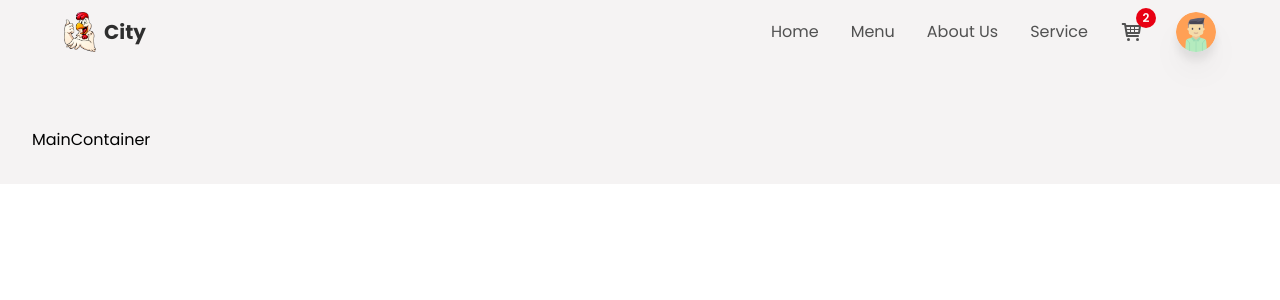
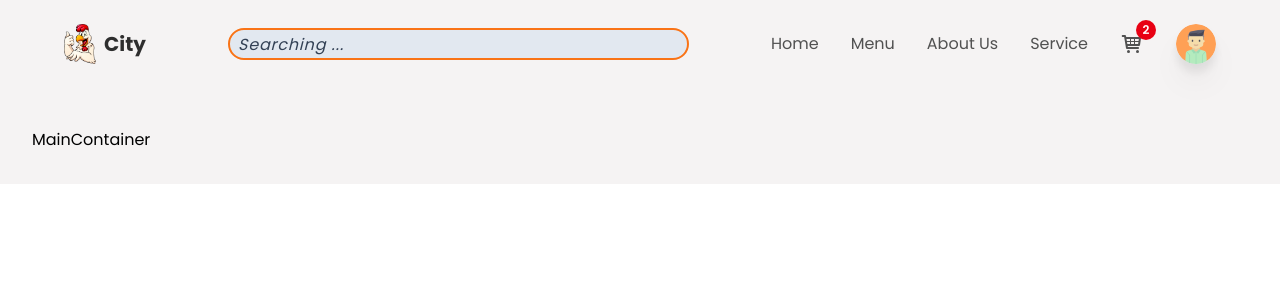
Before and after one commit to ahrorbek69/food-delivery-0077, a React (Create React App) app: page / in a window 1280 px wide. Shown: the top 300 px of the page. Built offline with nearby package versions, Linux system fonts and the light colour scheme.

Commit message:
juvelly5

```diff
--- a/src/components/Header.jsx
+++ b/src/components/Header.jsx
@@ -67,6 +67,13 @@ else {
             <img src={Logo} alt="logo" className=' w-8 object-cover' />
             <p className=' text-headingColor text-xl font-bold'>City</p>
           </Link>
+
+          <div className=" m-4 flex overflow-hidden bg-slate-200 w-40 h-8 border-orange-500 rounded-2xl border-2 gap-2">
+            <form>
+              <input type="text" placeholder='Searching ...' className='ml-2 h-full 2xl:w-656 md:w-460 bg-transparent placeholder:italic placeholder:tracking-wider placeholder:text-slate-700'/>
+            </form>
+            <div className=" w-4 h-full bg-blue-600 ml-auto"></div>
+          </div>
 
           <div className="flex items-center gap-8">
           <motion.ul
--- a/tailwind.config.js
+++ b/tailwind.config.js
@@ -15,8 +15,10 @@ module.exports = {
       350: "350px",
       375: "375px",
       460: "460px",
+      40: "40%",
       656: "656px",
       880: "880px",
+      80: "80%",
       508: "508px",
       },
       height: {
```
